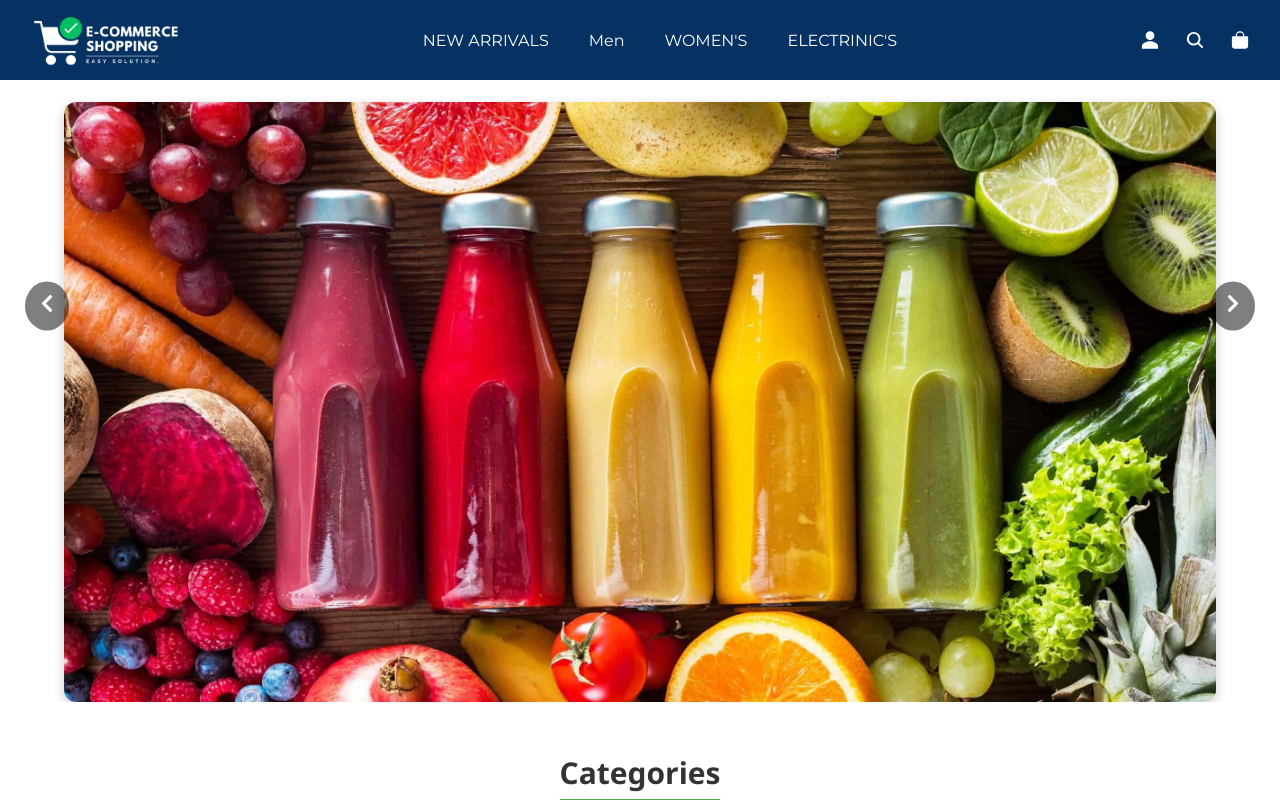
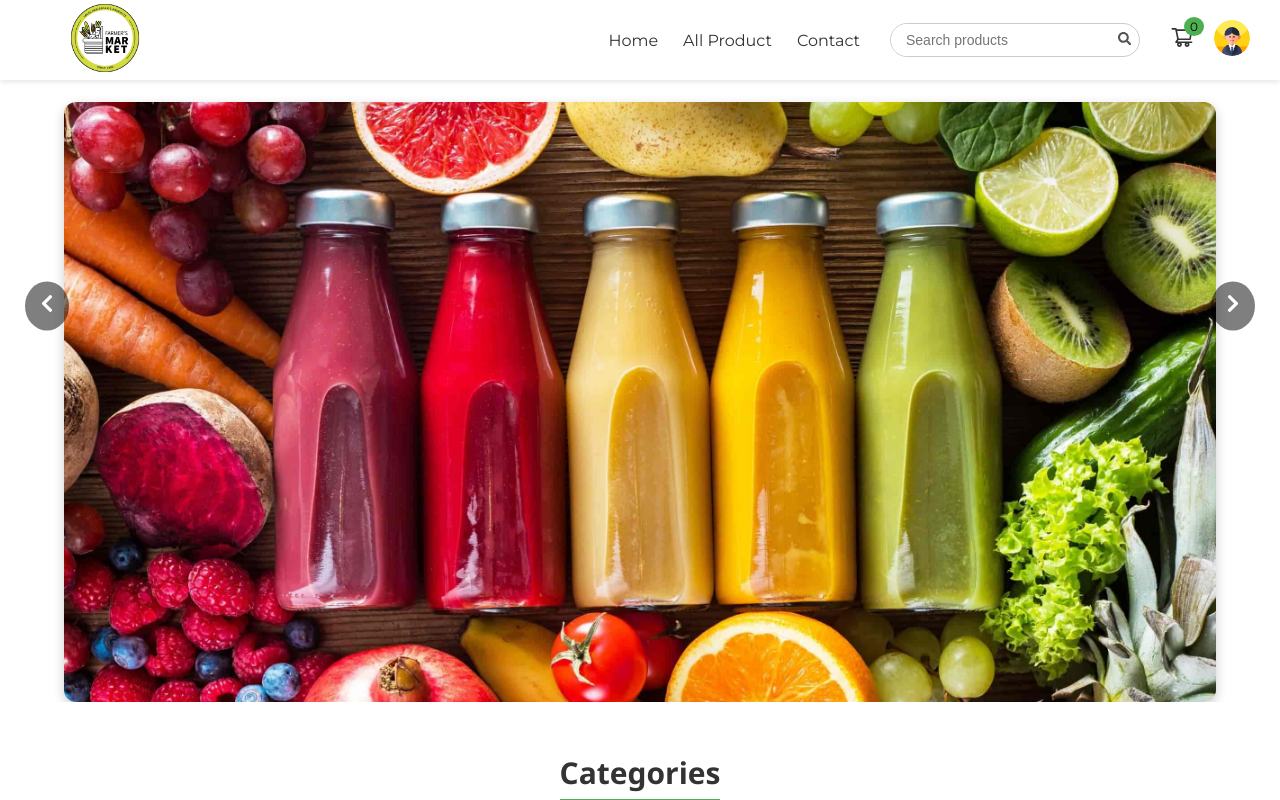
Before and after one commit to PiyushGoyal02/E-Commerse_Website, a React (Create React App) app: page /homepage in a window 1280 px wide. Shown: the top 800 px of the page. Built offline with nearby package versions, Linux system fonts and the light colour scheme.

Commit message:
I have update Homepage Navbar UI

```diff
--- a/src/Css-Code/HomePageNavbarCSS.css
+++ b/src/Css-Code/HomePageNavbarCSS.css
@@ -1,87 +1,114 @@
-.Navbar-Section{
+.Navbar-Section {
   height: 80px;
   width: 100%;
-    background-color: #053262;
-    color: white;
+  background-color: white;
+  color: black;
   padding: 0 30px;
   display: flex;
   align-items: center;
   justify-content: space-between;
-    font-family: 'Montserrat', sans-serif;
+  font-family: "Montserrat", sans-serif;
   position: fixed;
   top: 0;
   left: 0;
   z-index: 1000;
+  box-shadow: 0 2px 5px rgba(0, 0, 0, 0.1);
 }
 
 .navbar-logo {
   width: 150px;
 }
 
-.HoverOptions{
+.Options-SearchBar {
   display: flex;
   align-items: center;
-    gap: 40px;
+  gap: 30px;
 }
 
-.Options{
-    transition: 0.5s;
-}
-
-.Options:hover{
-    cursor: pointer;
-    border-bottom: 1.5px solid white;
-    transition: 0.5s;
-}
-
-.IconsSection{
+.options-bar {
   display: flex;
   align-items: center;
   gap: 25px;
-    font-size: 20px;
-}
-
-
-
-
-
-
-.dropdown {
-  position: relative;
-  display: inline-block;
-}
-
-.dropdown-text {
-  cursor: pointer;
-  font-size: 18px;
-  color: white;
-}
-
-.dropdown-menu {
-  display: none;
-  position: absolute;
-  top: 100%;
-  left: 0;
-  margin-top: 10px;
-  background-color: black;
-  border: 1px solid #ddd;
-  border-radius: 8px;
-  box-shadow: 0 2px 10px rgba(0, 0, 0, 0.1);
-  width: 200px;
-  z-index: 10;
-  padding: 0;
-}
-
-.dropdown:hover .dropdown-menu {
-  display: block;
-}
-
-.dropdown-menu li {
-  list-style: none;
-  padding: 10px 15px;
+  font-weight: 500;
+  font-size: 16px;
+  color: #333;
   cursor: pointer;
 }
 
-.dropdown-menu li:hover {
-  background-color: #f0f0f0;
+.OptionBar-SearchBar-Icons {
+  display: flex;
+  align-items: center;
+  gap: 30px;
 }
+
+.options-bar p:hover {
+  color: #4caf50;
+}
+
+.search-bar {
+  display: flex;
+  align-items: center;
+  width: 250px;
+  border: 1px solid #ccc;
+  border-radius: 25px;
+  overflow: hidden;
+  background-color: #fff;
+  transition: border-color 0.3s ease;
+}
+
+.search-bar:hover {
+  border-color: #007bff;
+}
+
+.search-bar input {
+  flex: 1;
+  padding: 8px 15px;
+  border: none;
+  outline: none;
+  font-size: 14px;
+}
+
+.search-bar button {
+  background-color: transparent;
+  border: none;
+  padding: 8px;
+  cursor: pointer;
+  color: #555;
+}
+
+.search-bar button:hover {
+  color: #007bff;
+}
+
+.icons-section {
+  display: flex;
+  align-items: center;
+  gap: 20px;
+  position: relative;
+}
+
+.cart-icon {
+  position: relative;
+  font-size: 24px;
+  cursor: pointer;
+  color: #333;
+}
+
+.cart-count {
+  position: absolute;
+  top: -8px;
+  right: -10px;
+  background-color: #4caf50;
+  color: black;
+  font-size: 12px;
+  padding: 2px 6px;
+  border-radius: 50%;
+}
+
+.PersonImage {
+  width: 36px;
+  height: 36px;
+  border-radius: 50%;
+  object-fit: cover;
+  cursor: pointer;
+}
--- a/src/Navbar-Sections/HomePageNavbar.js
+++ b/src/Navbar-Sections/HomePageNavbar.js
@@ -1,44 +1,47 @@
-import "../Css-Code/HomePageNavbarCSS.css"
-import ECommersImage from "../Assets/E-CommersShooping.png"
-import { IoPersonSharp } from "react-icons/io5";
-import { IoSearch } from "react-icons/io5";
-import { IoBag } from "react-icons/io5";
-import { useState } from "react";
+import "../Css-Code/HomePageNavbarCSS.css";
+import ECommersImage from "../Assets/E-CommersShooping.png";
+import { FaSearch } from 'react-icons/fa';
+import { AiOutlineShoppingCart } from "react-icons/ai";
+import PersonImage from "../Assets/1724930.png";
 
+function HomePageNavbar() {
+    return (
+        <div className="Navbar-Section">
+            {/* Logo */}
+            <div>
+                <img src={ECommersImage} className="navbar-logo" alt="GreenCart Logo" />
+            </div>
 
-function HomePageNavbar (){
-    const [showOptions, setShowOptions] = useState(false);
-    return (
-        <div>
-            <div className="Navbar-Section">
-                <img
-                    src={ECommersImage}
-                    className="navbar-logo"
-                />
+            <div className="OptionBar-SearchBar-Icons">
+                {/* Center Navigation + Search */}
+                <div className="Options-SearchBar">
+                    <div className="options-bar">
+                        <p>Home</p>
+                        <p>All Product</p>
+                        <p>Contact</p>
+                    </div>
 
-                <div className="HoverOptions">
-                    <p className="Options">NEW ARRIVALS</p>
-                    <div className="dropdown">
-                        <div className="Options">Men</div>
-                        <ul className="dropdown-menu">
-                            <li>Men Kurta</li>
-                            <li>Men Jeans</li>
-                            <li>Men Shirts</li>
-                            <li>Men T-Shirts</li>
-                        </ul>
+                    <div className="search-bar">
+                        <input type="text" placeholder="Search products" />
+                        <button type="submit">
+                            <FaSearch />
+                        </button>
                     </div>
-                    <p className="Options">WOMEN'S</p>
-                    <p className="Options">ELECTRINIC'S</p>
                 </div>
 
-                <div className="IconsSection">
-                    <IoPersonSharp />
-                    <IoSearch />
-                    <IoBag />
+                {/* Cart and Profile */}
+                <div className="icons-section">
+                    <div className="cart-icon">
+                        <AiOutlineShoppingCart />
+                        <span className="cart-count">0</span>
+                    </div>
+                    <div>
+                        <img src={PersonImage} className="PersonImage" alt="User" />
+                    </div>
                 </div>
             </div>
         </div>
-    )
+    );
 }
 
 export default HomePageNavbar;
```
Also changed, not shown: src/Assets/1724930.png (added), src/Assets/E-CommersShooping.png. Lines whose indentation alone changed are shown as unchanged.
